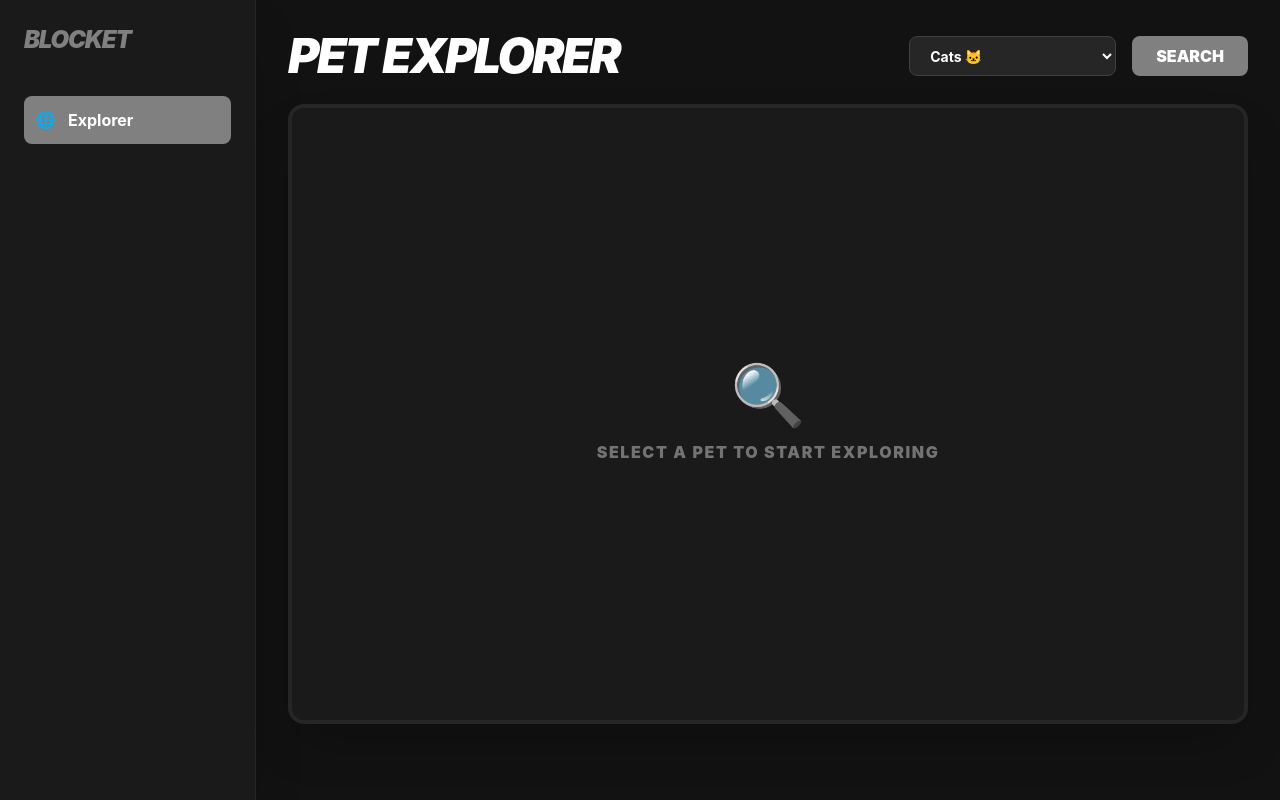
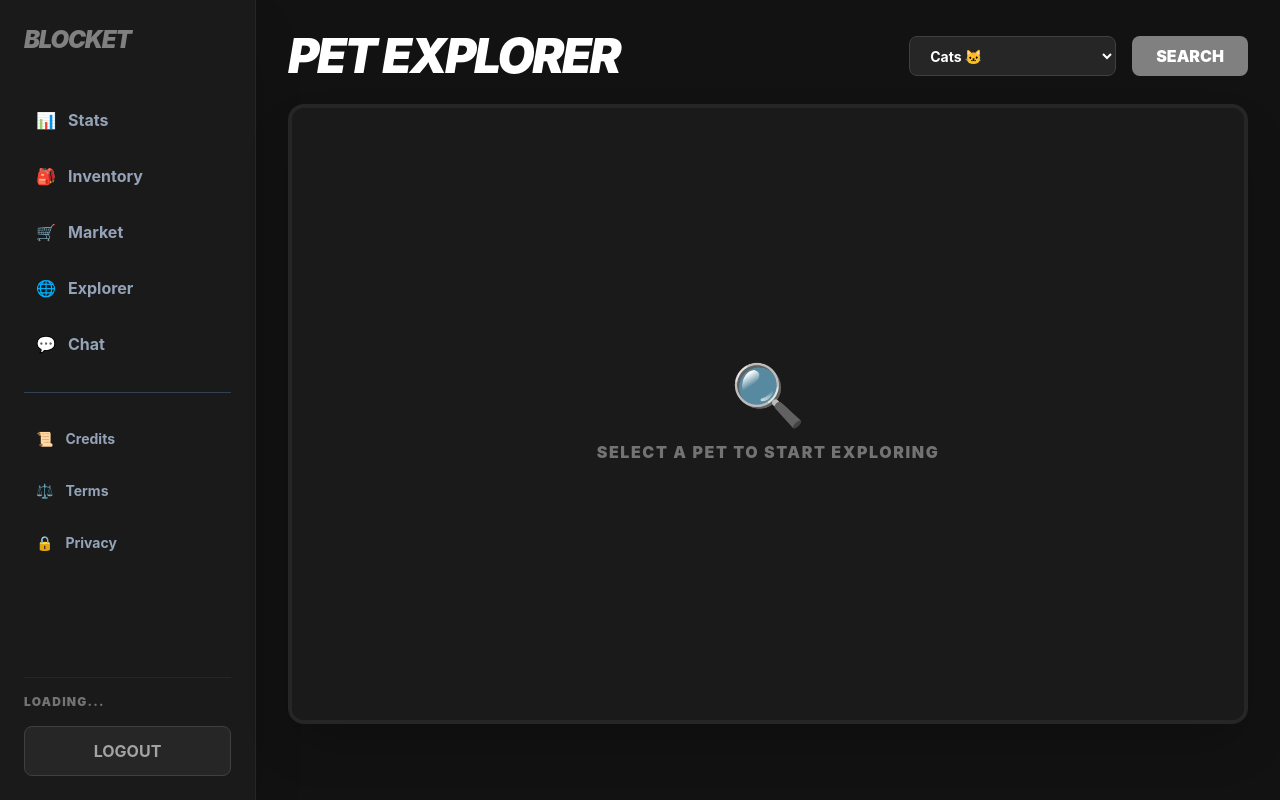
Before and after one commit to BlobRaccoon/Blocket, a website: page explorer.html in a window 1280 px wide. Drawn offline with nearby package versions, Linux system fonts and the light colour scheme.

Commit message:
Update navigation links and discovery logic in explorer.html

```diff
--- a/explorer.html
+++ b/explorer.html
@@ -21,10 +21,24 @@
     <div class="w-64 bg-[#1a1a1a] border-r border-neutral-800 flex flex-col p-6 shadow-2xl">
         <h2 class="text-2xl font-black italic mb-10 tracking-tighter text-[#808080]">BLOCKET</h2>
         <nav class="flex flex-col gap-2 flex-grow">
-            <a href="#" class="p-3 rounded-lg font-bold text-slate-400 hover:bg-slate-800 transition flex items-center gap-3 active-tab">
-                <span>🌐</span> Explorer
-            </a>
-            </nav>
+            <a href="/stats" id="nav-stats" class="p-3 rounded-lg font-bold text-slate-400 hover:bg-slate-800 transition flex items-center gap-3"><span>📊</span> Stats</a>
+            <a href="/inventory" id="nav-inventory" class="p-3 rounded-lg font-bold text-slate-400 hover:bg-slate-800 transition flex items-center gap-3"><span>🎒</span> Inventory</a>
+            <a href="/market" id="nav-market" class="p-3 rounded-lg font-bold text-slate-400 hover:bg-slate-800 transition flex items-center gap-3"><span>🛒</span> Market</a>
+            <a href="/explorer" id="nav-explorer" class="p-3 rounded-lg font-bold text-slate-400 hover:bg-slate-800 transition flex items-center gap-3"><span>🌐</span> Explorer</a>
+            <a href="/chat" id="nav-chat" class="p-3 rounded-lg font-bold text-slate-400 hover:bg-slate-800 transition flex items-center gap-3"><span>💬</span> Chat</a>
+
+            <div class="my-4 border-t border-slate-700"></div>
+
+            <a href="/view/credits" class="p-3 rounded-lg font-bold text-slate-400 hover:bg-slate-800 transition text-sm flex items-center gap-3"><span>📜</span> Credits</a>
+            <a href="/view/terms" class="p-3 rounded-lg font-bold text-slate-400 hover:bg-slate-800 transition text-sm flex items-center gap-3"><span>⚖️</span> Terms</a>
+            <a href="/view/privacy" class="p-3 rounded-lg font-bold text-slate-400 hover:bg-slate-800 transition text-sm flex items-center gap-3"><span>🔒</span> Privacy</a>
+        </nav>
+
+        <div class="mt-auto pt-4 border-t border-neutral-800 mb-4">
+            <p id="username-display" class="text-xs font-black uppercase text-neutral-500 tracking-widest">Loading...</p>
+        </div>
+
+        <a href="/logout" class="bg-neutral-800 text-neutral-400 p-3 rounded-lg text-center font-bold hover:bg-red-900/20 hover:text-red-500 transition border border-neutral-700">LOGOUT</a>
     </div>
 
     <div class="flex-grow p-8 flex flex-col">
@@ -117,14 +131,14 @@
 
         function renderGallery(pet) {
 
-            for(let i = 0; i < 9; i++) {
+            for(let i = 0; i < 20; i++) {
                 const card = document.createElement('div');
                 card.className = "pet-card bg-neutral-800 rounded-xl overflow-hidden border border-neutral-700 shadow-lg";
                 card.innerHTML = `
                     <img src="https://loremflickr.com/400/300/${pet}?lock=${i}" class="w-full h-48 object-cover" alt="${pet}">
                     <div class="p-4">
-                        <h3 class="font-bold uppercase text-xs text-neutral-500 mb-1">Discovery #${i+1042}</h3>
-                        <p class="font-black italic">Rare ${pet.toUpperCase()}</p>
+                        <h3 class="font-bold uppercase text-xs text-neutral-500 mb-1">Discovery #${i}</h3>
+                        <p class="font-black italic">${pet.toUpperCase()}</p>
                     </div>
                 `;
                 imageGrid.appendChild(card);
```
